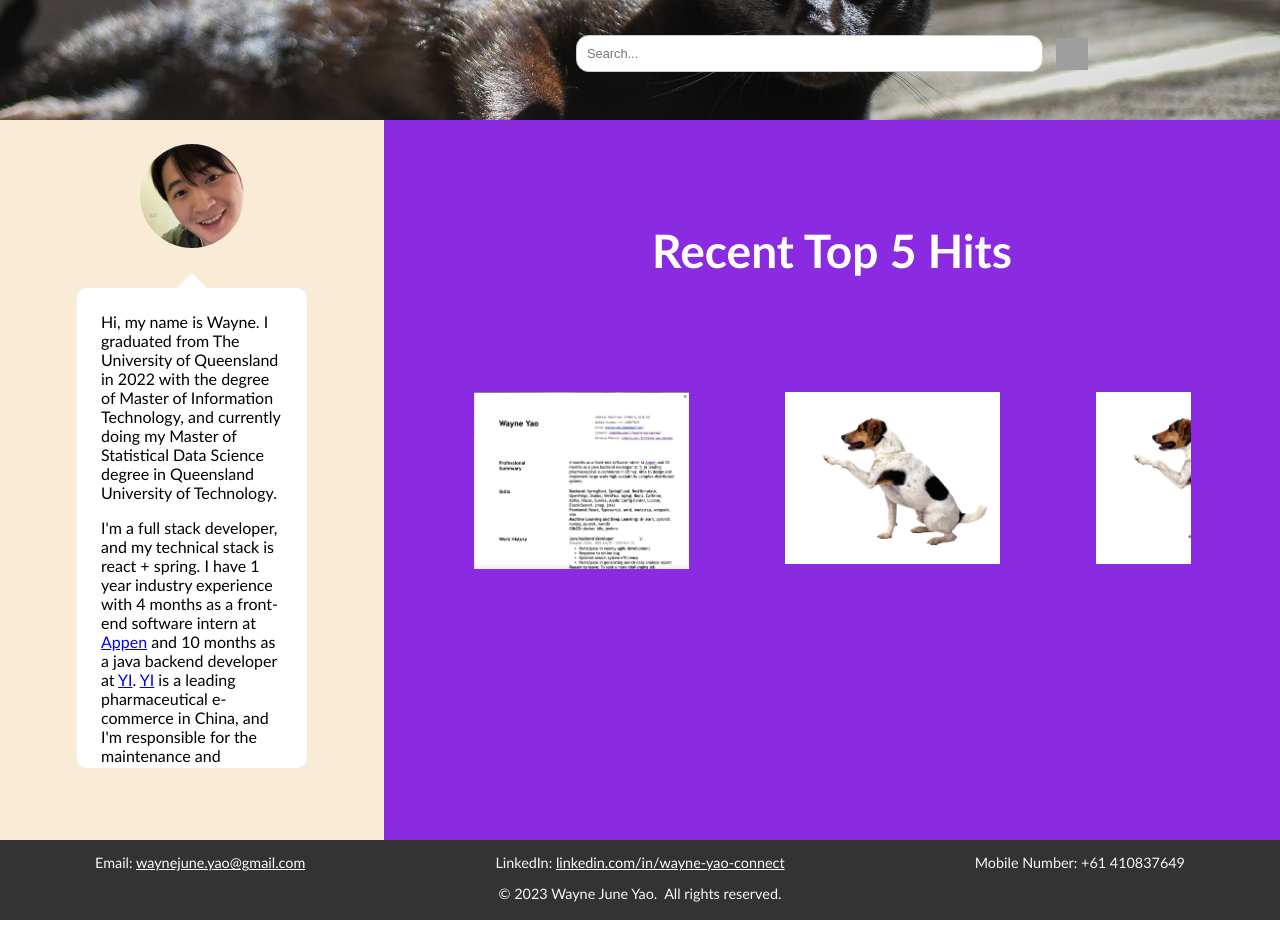
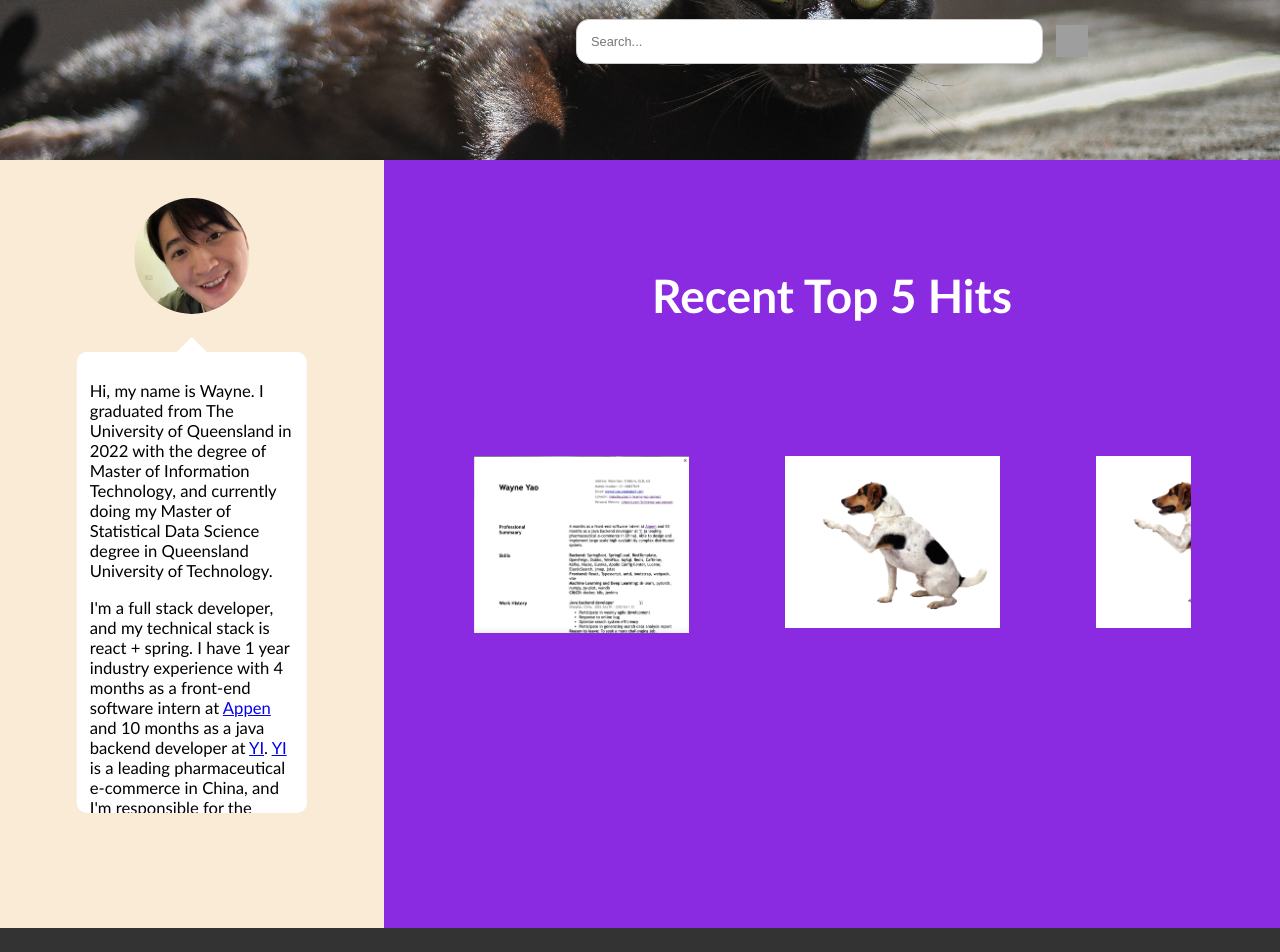
Before and after one commit to NoobCoderGrowing/TechSpace, a React (Vite) app: page / in a window 1280 px wide. Shown: the part 160-1112 px from the top of the page. Before the commit the page ends 1080 px from the top, so only its background shows below. Built offline with nearby package versions, Linux system fonts and the light colour scheme; grey boxes are pictures that could not be loaded.

Commit message:
replace vh with vw

```diff
--- a/src/components/BubbleBox.module.css
+++ b/src/components/BubbleBox.module.css
@@ -7,10 +7,10 @@
   }
 
   .bubbleText{
-    padding: 1vh 3vh;
+    padding: 1vw 1vw;
     width: 100%;
     height: 100%;
-    font-size: 16px;
+    font-size: 1.3vw;
     overflow: scroll;
     box-sizing: border-box;
   }
--- a/src/layout/Body.module.css
+++ b/src/layout/Body.module.css
@@ -1,6 +1,6 @@
 .bodyContainer{
     width: 100vw;
-    min-height: 90vh;
+    min-height: 60vw;
     display: flex;
     flex-direction: row;
     position: relative;
--- a/src/layout/Footer.module.css
+++ b/src/layout/Footer.module.css
@@ -1,6 +1,6 @@
 .footerContainer{
     width: 100vw;
-    height: 10vh;
+    height: 10vw;
     background-color: #333;
     text-align: center;
     position: relative;
@@ -10,17 +10,19 @@
 .copyright p {
     position: absolute;
     bottom: 0.5vh;
-    font-size: 1.8vh;
+    font-size: 1.1vw;
     left: 50%;
     transform: translateX(-50%);
 }
 
 .contact{
+    position: absolute;
+    top: 20%;
     width: 100vw;
-    height: 5vh;
+    height: 5vw;
     display: grid;
     grid-template-columns: auto auto auto;
-    font-size: 1.8vh;
+    font-size: 1.2vw;
 }
 
 
--- a/src/layout/Header.module.css
+++ b/src/layout/Header.module.css
@@ -1,6 +1,6 @@
 .headerContainer{
     width: 100vw;
-    min-height: 35vh;
+    min-height: 25vw;
     background-image: url(../assets/background1.jpeg);
     background-position: center;
     background-size: cover;
@@ -33,7 +33,7 @@
     font-size: 3vw;
     list-style-type: none;
     position: absolute;
-    top:10vh;
+    top:20%;
     left: 50%;
     transform: translateX(-50%);
 }
@@ -48,15 +48,15 @@
     align-items: center;
     position: absolute;
     width: 40vw;
-    bottom: 6vh;
+    bottom: 30%;
     left: 50%;
     transform: translateX(-50%);
 
 }
 
 .searchInput {
-    padding: 1.25vh;
-    border: 0.1vh solid #ccc;
+    padding: 1.1vw;
+    border: 0.1vw solid #ccc;
     border-radius: 1vw;
     font-size: 1vw;
     flex-grow: 1;
--- a/src/route/Home.module.css
+++ b/src/route/Home.module.css
@@ -1,19 +1,18 @@
 .profilePhoto{
     position: absolute;
-    width: 13vh;
-    height: 13vh;
+    width: 30%;
     display: block;
     border-radius: 100%;
     left: 50%;
     transform: translateX(-50%);
-    top: 3vh;
+    top: 5%;
 }
 
 .bubbleContainer{
     width: 60%;
-    height: 60vh;
+    height: 60%;
     position: absolute;
-    top: 21vh;
+    top: 25%;
     left: 50%;
     transform:translateX(-50%);
     border: 0;
--- a/src/route/Resume.module.css
+++ b/src/route/Resume.module.css
@@ -13,12 +13,12 @@
     background-color: white;
     margin: 15% auto;
     padding: 5vw 5vw 10vw 5vw;
-    /* border: 1px solid #888; */
     width: 60%;
     box-shadow: 0 0.5vw 1vw 0 rgba(0, 0, 0, 0.2);
     text-align: center;
     position: relative;
     font-family:'Trebuchet MS', 'Lucida Sans Unicode', 'Lucida Grande', 'Lucida Sans', Arial, sans-serif;
+    font-size: 1.3vw;
 
 }
 
@@ -55,8 +55,7 @@
     display: flex;
     flex-direction: row;
     position: relative;
-    margin-top: 3vh;
-    margin-bottom: 15vh;
+    margin-bottom: 5vw;
 }
 
 .left{
@@ -95,12 +94,10 @@
     color: #696969;
 }
 
-.profession{
-    margin-top: 5vh;
-}
+
 
 .workHistoryContainer{
-    margin-bottom: 3vh;
+    margin-bottom: 2vw;
     &:last-child{margin-bottom: 0;}
 }
 
@@ -146,16 +143,13 @@ h3{
     white-space: nowrap;
 }
 
-.leaveReason{
-    margin: 1vh;
-}
 
 .listContainer{
     margin: 0;
 }
 
 .educationContainer{
-    margin-bottom: 2vh;
+    margin-bottom: 1vw;
     &:last-child{margin-bottom: 0;}
 }
 
@@ -164,5 +158,5 @@ h3{
 }
 
 .timeDetailSeperator{
-    margin-bottom: 0.8vh;
+    margin-bottom: 0.5vw;
 }
```
